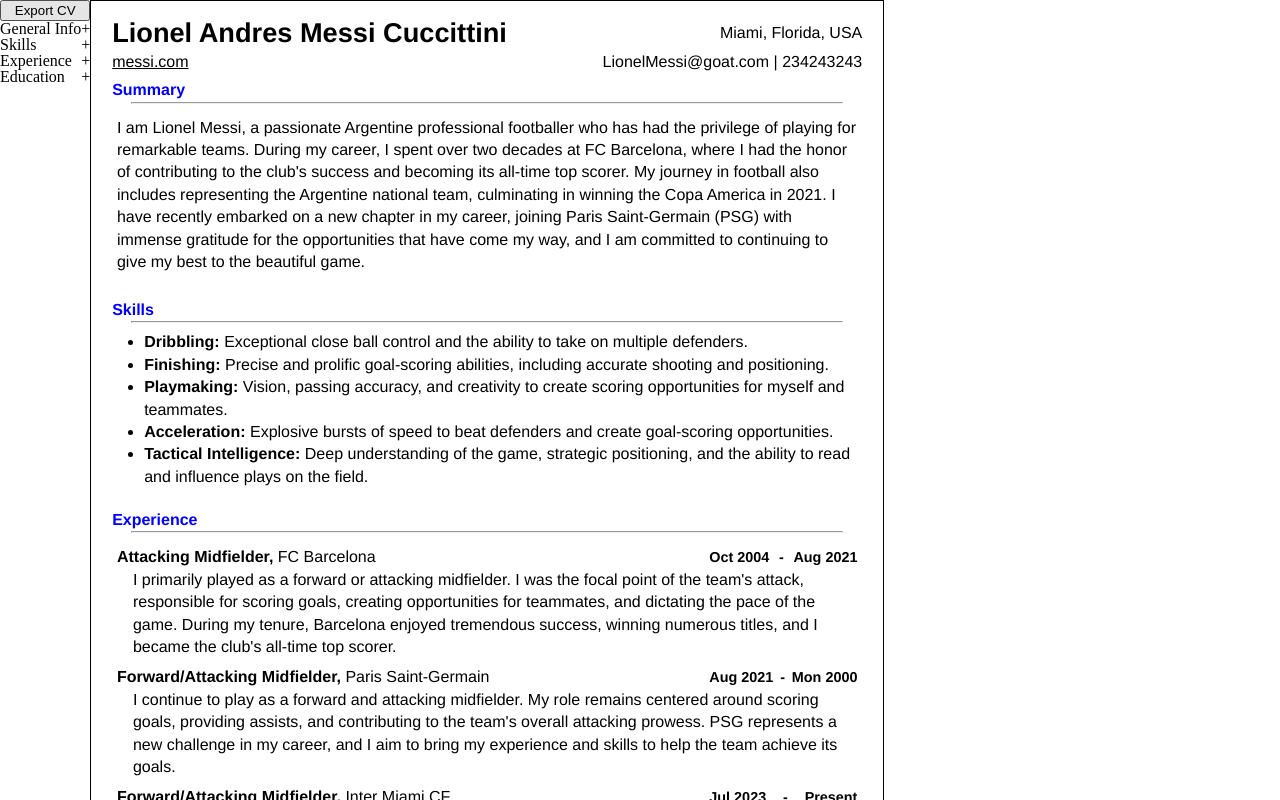
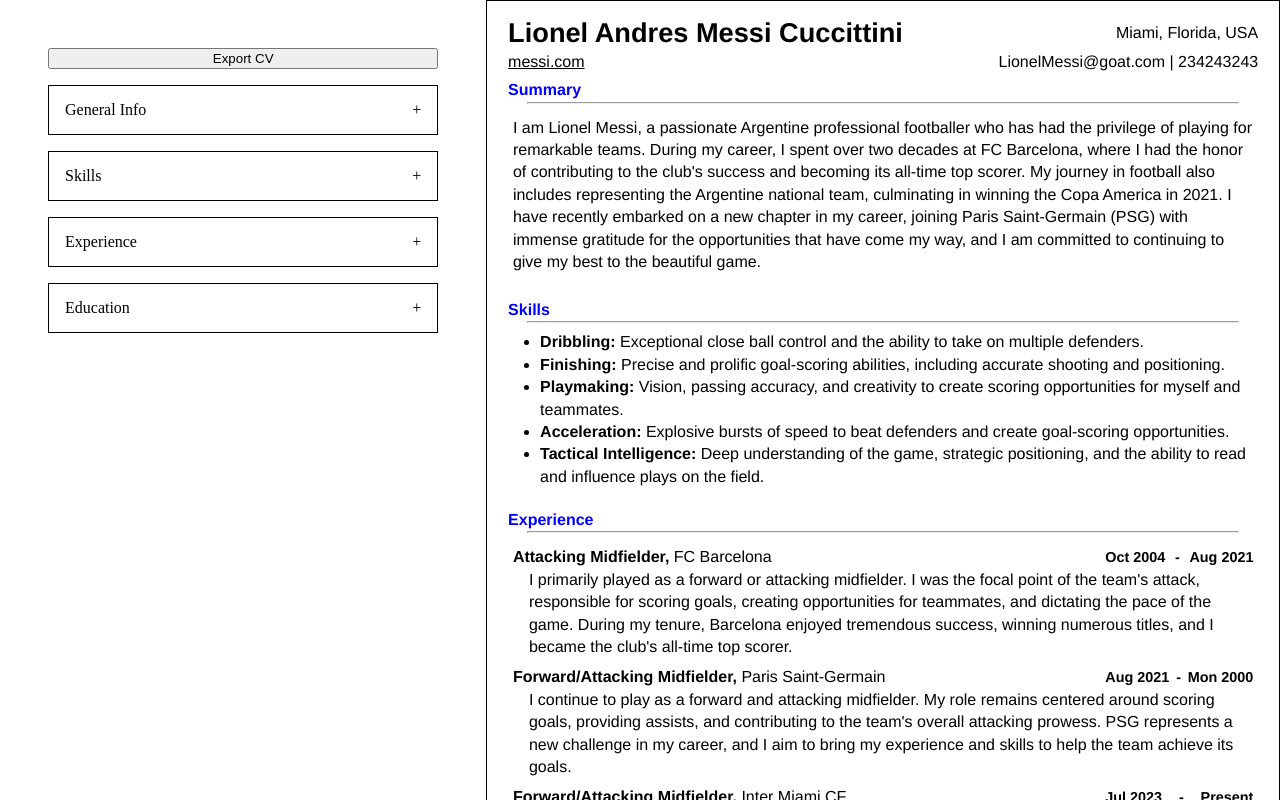
Before and after one commit to antelor/cv-application-v2, a React (Vite) app: page / in a window 1280 px wide. Shown: the top 800 px of the page. Built offline with nearby package versions, Linux system fonts and the light colour scheme.

Commit message:
added styling

```diff
--- a/src/components/App.jsx
+++ b/src/components/App.jsx
@@ -2,7 +2,6 @@ import { useState } from 'react'
 import '../styles/App.scss'
 import CVForm from './CVForm'
 import CVDisplay from './CVDisplay'
-import Menu from './Menu'
 import { jsPDF } from "jspdf";
 
 const generatePDF = () => {
--- a/src/components/Menu.jsx
+++ /dev/null
@@ -1,18 +0,0 @@
-/* eslint-disable react/prop-types */
-function Menu({setMenuIndex, generatePDF}) {
-
-    function handleClick(e) {
-      setMenuIndex(e.target.value)
-    }
-
-    return (
-      <section className="Menu">
-      <button onClick={(e) => {handleClick(e)}} value={0}>General Info</button>
-      <button onClick={(e) => {handleClick(e)}} value={1}>Experience</button>
-      <button onClick={(e) => {handleClick(e)}} value={2}>Education</button>
-      <button onClick={generatePDF}>Export CV</button>
-      </section>
-    )
-  }
-
-  export default Menu
--- a/src/styles/CVForm.scss
+++ b/src/styles/CVForm.scss
@@ -2,10 +2,19 @@
 .Form{
     display: flex;
     flex-direction: column;
+    width: 50%;
+    padding: 3rem;
 
     .formTitle{
         display: flex;
         justify-content: space-between;
+        padding: 1rem;
+        border: 1px solid black;
+        margin-top: 1rem;
+    }
+    .formTitle:hover{
+        cursor: pointer;
+        background-color: #cecece;
     }
 
     .generalInfoForm{
```
